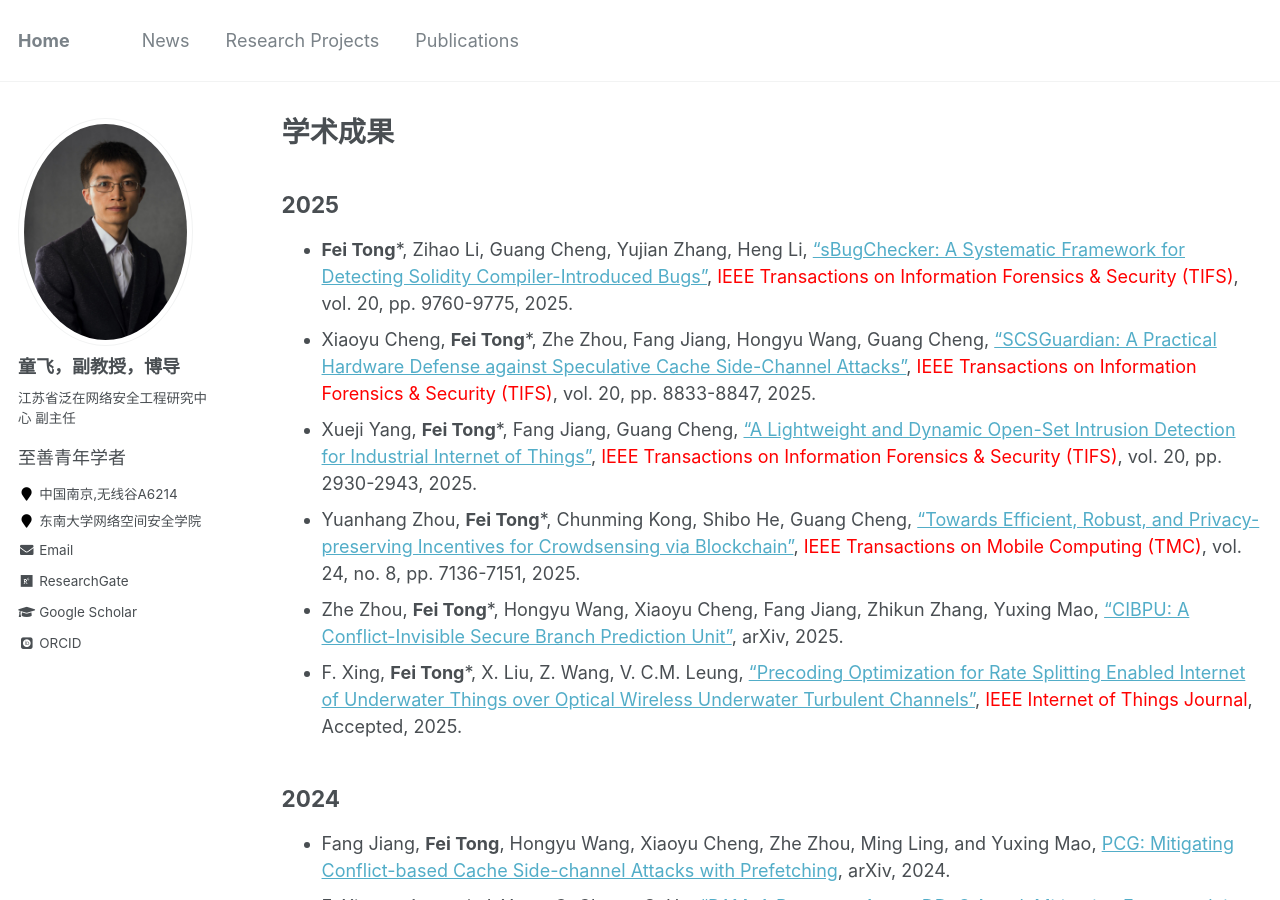
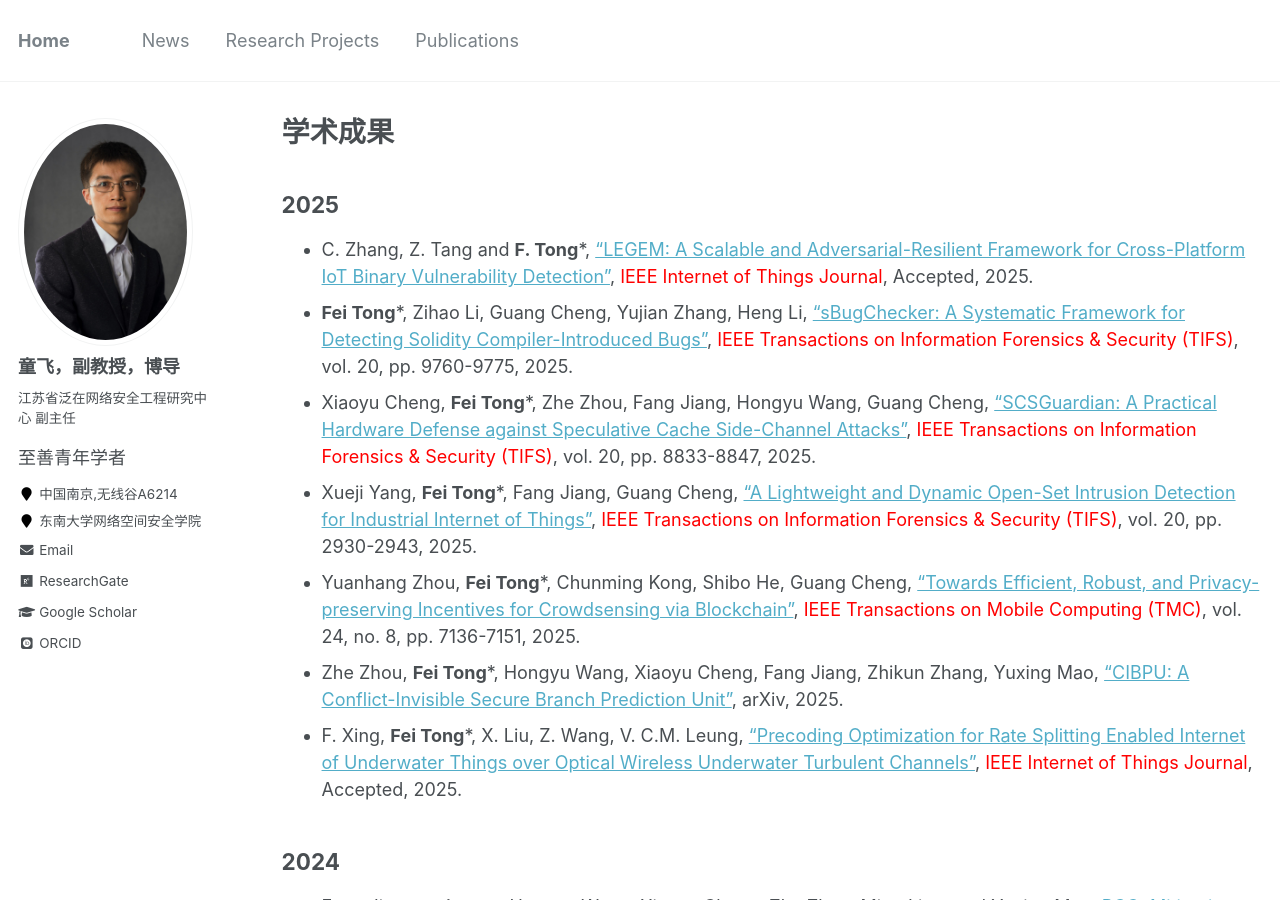
Before and after one commit to fei-tong/fei-tong.github.io, a Jekyll site: the page built from _pages/publications.md, in a window 1280 px wide and 900 px high. Built offline with Jekyll 4.4.1, drawn with Linux system fonts in a browser that asks for light colours; some web fonts are replaced.

Commit message:
Update publications.md

```diff
--- a/_pages/publications.md
+++ b/_pages/publications.md
@@ -12,6 +12,7 @@ author_profile: true
 
 ## 2025
 
+- C. Zhang, Z. Tang and **F. Tong***, ["LEGEM: A Scalable and Adversarial-Resilient Framework for Cross-Platform IoT Binary Vulnerability Detection"](https://ieeexplore.ieee.org/document/11235936), <font color="red">IEEE Internet of Things Journal</font>, Accepted, 2025.
 - **Fei Tong***, Zihao Li, Guang Cheng, Yujian Zhang, Heng Li, ["sBugChecker: A Systematic Framework for Detecting Solidity Compiler-Introduced Bugs"](https://ieeexplore.ieee.org/document/11159069), <font color="red">IEEE Transactions on Information Forensics & Security (TIFS)</font>, vol. 20, pp. 9760-9775, 2025.
 - Xiaoyu Cheng, **Fei Tong***, Zhe Zhou, Fang Jiang, Hongyu Wang, Guang Cheng, ["SCSGuardian: A Practical Hardware Defense against Speculative Cache Side-Channel Attacks"](https://ieeexplore.ieee.org/document/11123915), <font color="red">IEEE Transactions on Information Forensics & Security (TIFS)</font>, vol. 20, pp. 8833-8847, 2025.
 - Xueji Yang, **Fei Tong***, Fang Jiang, Guang Cheng, ["A Lightweight and Dynamic Open-Set Intrusion Detection for Industrial Internet of Things"](https://ieeexplore.ieee.org/document/10908210), <font color="red">IEEE Transactions on Information Forensics & Security (TIFS)</font>, vol. 20, pp. 2930-2943, 2025.
```
